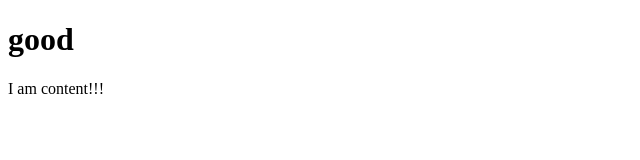
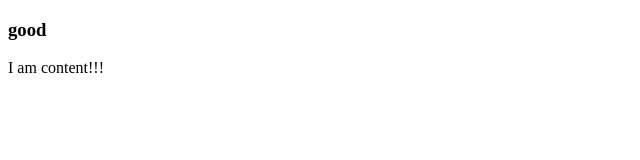
Before and after one commit to mouuaw/for-push, a plain HTML site: page index.html in a window 1280 px wide. Shown: the whole page, without its empty margins (0-640 px from the left). Drawn offline with Linux system fonts and the light colour scheme.

Commit message:
헤더 폰트사이즈 수정

```diff
--- a/index.html
+++ b/index.html
@@ -8,7 +8,7 @@
 </head>
 <body>
   <header>
-    <h1>good</h1>
+    <h3>good</h3>
   </header>
   <main>
     <p>I am content!!!</p>
```
